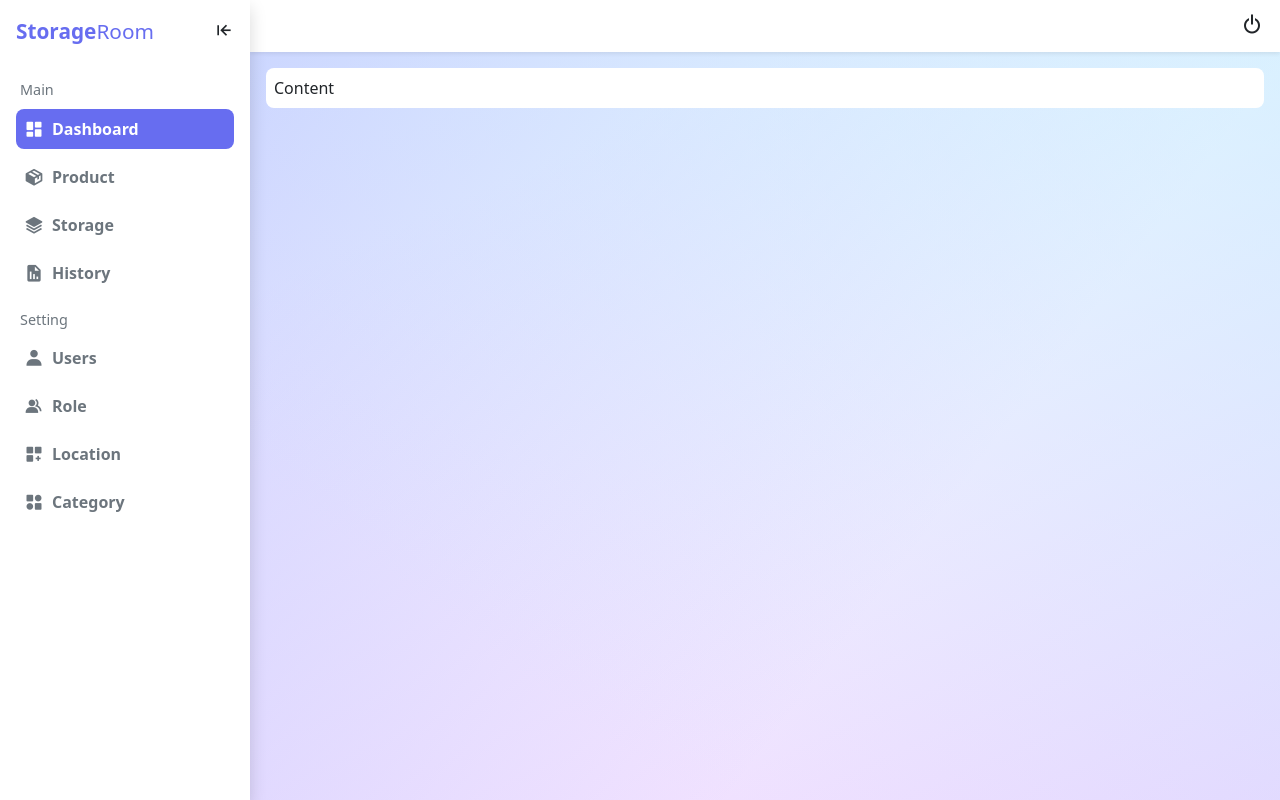
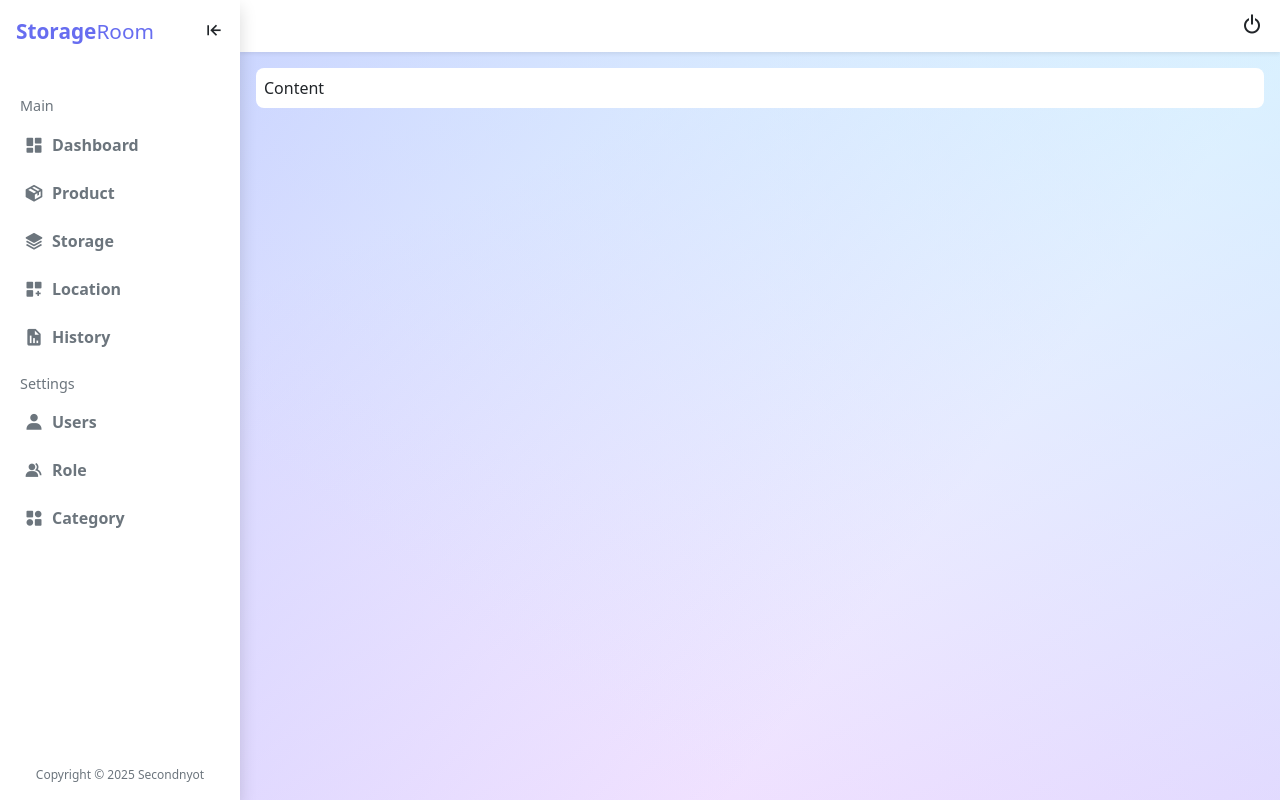
Before and after one commit to izzadin0707/storageroom, a CodeIgniter 4 app: the page made by app/Views/welcome_message.php in a window 1280 px wide. Run offline with PHP 8.4 and a stand-in for CodeIgniter, Linux system fonts and the light colour scheme; the template is opened without the code that fills it, so the values that code supplies are empty; some libraries are stand-ins or nearby versions.

Commit message:
update view sidebar;

```diff
--- a/app/Views/template/v_sidebar.php
+++ b/app/Views/template/v_sidebar.php
@@ -1,52 +1,150 @@
-<div class="bg-white shadow z-3 sidebar-open" style="width: 250px; height: 100vh;">
-    <div class="d-flex gap-2 p-3 justify-content-between align-items-center">
-        <span style="font-size: 1.3rem; color: #676df0;"><span class="fw-semibold">Storage</span>Room</span>
-        <span class="fs-5" style="cursor: pointer;"><i class="bx bx-arrow-to-left"></i></span>
+<div id="sidebar" class="bg-white shadow z-3 sidebar-open position-relative d-flex flex-column justify-content-between" style="height: 100vh;">
+    <div>
+        <div class="d-flex gap-2 p-3 justify-content-between align-items-center" style="cursor: pointer;">
+            <span onclick="window.location.href = '<?= base_url('/') ?>'" class="title" style="width: 0; font-size: 1.3rem; color: #676df0;"><span class="fw-semibold">Storage</span>Room</span>
+            <span class="fs-5 sidebar-toggle" style="cursor: pointer;" onclick="openSidebar()"><i class="bx bx-arrow-to-left"></i></span>
         </div>
-    <div class="mt-3 mx-3">
+        <div class="mt-3 mx-3" style="overflow-y: hidden;">
             <!-- Menu Group -->
-        <div class="px-1 mt-3 rounded-3 text-secondary" style="cursor: default; font-size: .9rem;">
+            <div class="px-1 mt-3 rounded-3 text-secondary menu-group" style="cursor: default; font-size: .9rem;">
                 <span>Main</span>
             </div>
             <!-- Menu -->
-        <div class="my-2 p-2 rounded-3 text-white fw-semibold d-flex align-items-center" style="background-color: #676df0; cursor: pointer;">
+            <div onclick="<?= !empty($_SESSION['menu']) && $_SESSION['menu'] == 'dashboard' ? '' : "window.location.href = '". base_url('/dashboard') ."'" ?>" class="menu <?= !empty($_SESSION['menu']) && $_SESSION['menu'] == 'dashboard' ? 'menu-active' : '' ?> my-2 p-2 rounded-3 text-secondary fw-semibold d-flex align-items-center" style="cursor: pointer;">
                 <i class="bx bxs-dashboard fs-5 me-2"></i>
                 <span>Dashboard</span>
             </div>
-        <div class="my-2 p-2 rounded-3 text-secondary fw-semibold d-flex align-items-center" style="cursor: pointer;">
+            <div onclick="<?= !empty($_SESSION['menu']) && $_SESSION['menu'] == 'product' ? '' : "window.location.href = '". base_url('/product') ."'" ?>" class="menu <?= !empty($_SESSION['menu']) && $_SESSION['menu'] == 'product' ? 'menu-active' : '' ?> my-2 p-2 rounded-3 text-secondary fw-semibold d-flex align-items-center" style="cursor: pointer;">
                 <i class="bx bxs-package fs-5 me-2"></i>
                 <span>Product</span>
             </div>
-        <div class="my-2 p-2 rounded-3 text-secondary fw-semibold d-flex align-items-center" style="cursor: pointer;">
+            <div onclick="<?= !empty($_SESSION['menu']) && $_SESSION['menu'] == 'storage' ? '' : "window.location.href = '". base_url('/storage') ."'" ?>" class="menu <?= !empty($_SESSION['menu']) && $_SESSION['menu'] == 'storage' ? 'menu-active' : '' ?> my-2 p-2 rounded-3 text-secondary fw-semibold d-flex align-items-center" style="cursor: pointer;">
                 <i class="bx bxs-layer fs-5 me-2"></i>
                 <span>Storage</span>
             </div>
-        <div class="my-2 p-2 rounded-3 text-secondary fw-semibold d-flex align-items-center" style="cursor: pointer;">
+            <div onclick="<?= !empty($_SESSION['menu']) && $_SESSION['menu'] == 'location' ? '' : "window.location.href = '". base_url('/location') ."'" ?>" class="menu <?= !empty($_SESSION['menu']) && $_SESSION['menu'] == 'location' ? 'menu-active' : '' ?> my-2 p-2 rounded-3 text-secondary fw-semibold d-flex align-items-center" style="cursor: pointer;">
+                <i class="bx bxs-customize fs-5 me-2"></i>
+                <span>Location</span>
+            </div>
+            <div onclick="<?= !empty($_SESSION['menu']) && $_SESSION['menu'] == 'history' ? '' : "window.location.href = '". base_url('/history') ."'" ?>" class="menu <?= !empty($_SESSION['menu']) && $_SESSION['menu'] == 'history' ? 'menu-active' : '' ?> my-2 p-2 rounded-3 text-secondary fw-semibold d-flex align-items-center" style="cursor: pointer;">
                 <i class="bx bxs-report fs-5 me-2"></i>
                 <span>History</span>
             </div>
             <!-- Menu Group -->
-        <div class="px-1 mt-3 rounded-3 text-secondary" style="cursor: default; font-size: .9rem;">
-            <span>Setting</span>
+            <div class="px-1 mt-3 rounded-3 text-secondary menu-group" style="cursor: default; font-size: .9rem;">
+                <span>Settings</span>
             </div>
             <!-- Menu -->
-        <div class="my-2 p-2 rounded-3 text-secondary fw-semibold d-flex align-items-center" style="cursor: pointer;">
+            <div onclick="<?= !empty($_SESSION['menu']) && $_SESSION['menu'] == 'users' ? '' : "window.location.href = '". base_url('/users') ."'" ?>" class="menu <?= !empty($_SESSION['menu']) && $_SESSION['menu'] == 'users' ? 'menu-active' : '' ?> my-2 p-2 rounded-3 text-secondary fw-semibold d-flex align-items-center" style="cursor: pointer;">
                 <i class="bx bxs-user fs-5 me-2"></i>
                 <span>Users</span>
             </div>
-        <div class="my-2 p-2 rounded-3 text-secondary fw-semibold d-flex align-items-center" style="cursor: pointer;">
+            <div onclick="<?= !empty($_SESSION['menu']) && $_SESSION['menu'] == 'role' ? '' : "window.location.href = '". base_url('/role') ."'" ?>" class="menu <?= !empty($_SESSION['menu']) && $_SESSION['menu'] == 'role' ? 'menu-active' : '' ?> my-2 p-2 rounded-3 text-secondary fw-semibold d-flex align-items-center" style="cursor: pointer;">
                 <i class="bx bxs-group fs-5 me-2"></i>
                 <span>Role</span>
             </div>
-        <div class="my-2 p-2 rounded-3 text-secondary fw-semibold d-flex align-items-center" style="cursor: pointer;">
-            <i class="bx bxs-customize fs-5 me-2"></i>
-            <span>Location</span>
-        </div>
-        <div class="my-2 p-2 rounded-3 text-secondary fw-semibold d-flex align-items-center" style="cursor: pointer;">
+            <div onclick="<?= !empty($_SESSION['menu']) && $_SESSION['menu'] == 'category' ? '' : "window.location.href = '". base_url('/category') ."'" ?>" class="menu <?= !empty($_SESSION['menu']) && $_SESSION['menu'] == 'category' ? 'menu-active' : '' ?> my-2 p-2 rounded-3 text-secondary fw-semibold d-flex align-items-center" style="cursor: pointer;">
                 <i class="bx bxs-category-alt fs-5 me-2"></i>
                 <span>Category</span>
             </div>
         </div>
     </div>
+    <div class="d-flex justify-content-center w-100 mt-5 mb-3" style="text-wrap: nowrap;">
+        <span class="text-secondary" style="font-size: .75rem;">Copyright &#169; 2025 Secondnyot</span>
+    </div>
+</div>
+<style>
+    #sidebar {
+        transition: width .7s cubic-bezier(0.25, 0.1, 0.25, 1);
+        overflow-x: hidden;
+    }
+
+    #sidebar.sidebar-open {
+        width: 240px;
+    }
+
+    #sidebar.sidebar-close {
+        width: 48px;
+    }
+
+    #sidebar.sidebar-open .title {
+        transition: all .5s .3s ease-in-out;
+        opacity: 1;
+    }
+
+    #sidebar.sidebar-close .title {
+        /* transition: all .3s ease-in-out; */
+        opacity: 0;
+    }
+
+    #sidebar.sidebar-close .menu-group {
+        display: none;
+    }
+
+    #sidebar.sidebar-close div:has(>.title) {
+        gap: 0 !important;
+    }
+
+    #sidebar .sidebar-toggle {
+        transition: all .5s ease-in-out;
+    }
+
+    #sidebar.sidebar-close .sidebar-toggle {
+        transform: rotate(180deg) translateX(3px);
+    }
+
+    #sidebar.sidebar-close div:has(>.menu) {
+        /* padding: 0 !important; */
+        margin: 5px !important;
+    }
+
+    #sidebar.sidebar-close .menu i {
+        margin-right: 0 !important;
+    }
+
+    #sidebar.sidebar-close .menu span {
+        display: none;
+    }
+
+    #sidebar .menu.menu-active {
+        background-color: #676df0 !important;
+        color: white !important;
+    }
+
+    .custom-tooltip {
+        --bs-tooltip-bg: rgb(137,142,255);
+        --bs-tooltip-color: white;
+    }
+</style>
 <script>
+    $(document).ready(function () {
+        $('#sidebar .menu').each(function (i, e) {
+            $(e).attr('data-bs-toggle', 'tooltip')
+            $(e).attr('data-bs-custom-class', 'custom-tooltip')
+            $(e).attr('data-bs-placement', 'right')
+            $(e).attr('data-bs-title', $('span', e).text())
+        })
+
+        var tooltipTriggerList = document.querySelectorAll('[data-bs-toggle="tooltip"]')
+        var tooltipList = [...tooltipTriggerList].map(tooltipTriggerEl => new bootstrap.Tooltip(tooltipTriggerEl))
+
+        $('#sidebar .menu').each(function (i, e) {
+            bootstrap.Tooltip.getInstance($(e)).dispose()
+        })
+    })
+
+    function openSidebar() {
+        e = "#sidebar"
+        $(e).toggleClass('sidebar-open')
+        $(e).toggleClass('sidebar-close')
+        $('.menu', e).each(function (i, e) {
+            let tooltipInstance = bootstrap.Tooltip.getInstance($(e))
+            if ($('#sidebar').hasClass('sidebar-close')) {
+                new bootstrap.Tooltip($(e));
+            } else if ($('#sidebar').hasClass('sidebar-open')) {
+                if (tooltipInstance) tooltipInstance.dispose();
+            }
+            console.log(tooltipInstance)
+        })
+    }
 </script>
```
Lines whose indentation alone changed are shown as unchanged.
